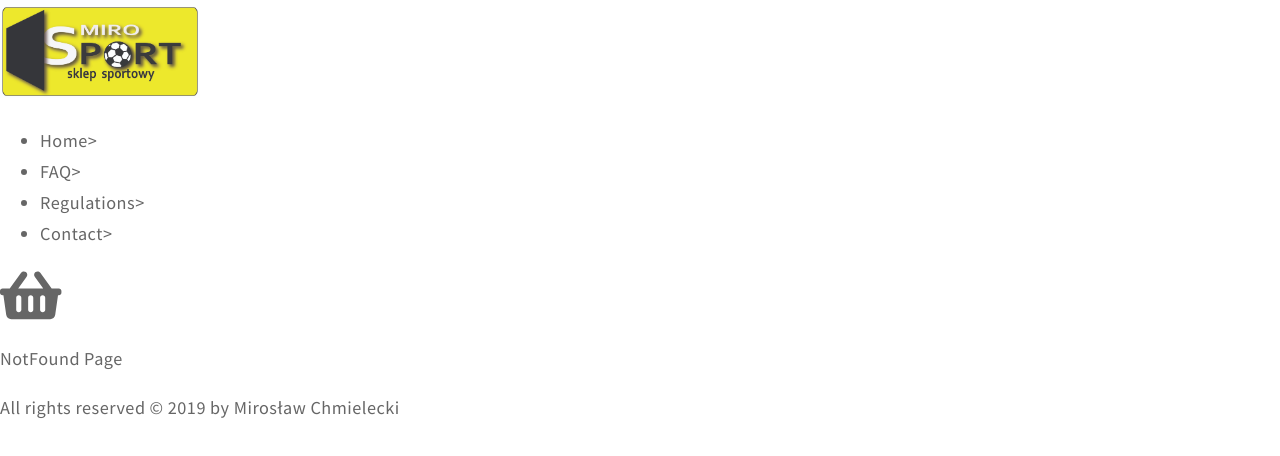
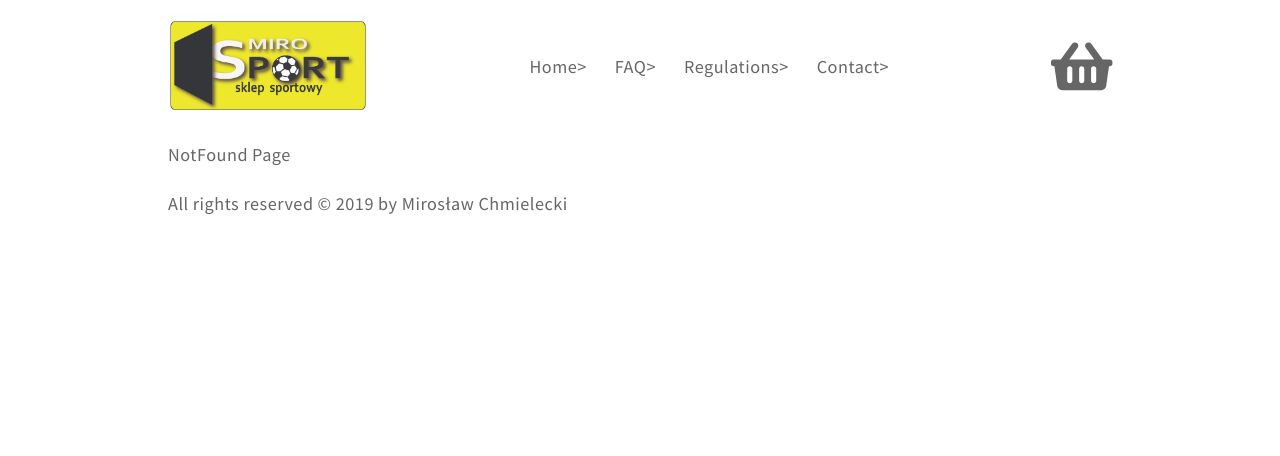
Before and after one commit to MiroslawChmielecki/Final-Project---Online-Shop, a React (Create React App) app in the folder client/: page /product/1 in a window 1280 px wide. Shown: the top 456 px of the page. Built offline with nearby package versions, Linux system fonts and the light colour scheme.

Commit message:
Add initial style files and styles

```diff
--- a/client/src/components/features/NavBar/Navbar.js
+++ b/client/src/components/features/NavBar/Navbar.js
@@ -2,6 +2,7 @@ import React from "react";
 import Logo from "../../common/Logo/Logo";
 import MainMenu from "../../layout/MainMenu/MainMenu";
 import BasketShopping from "../../common/BasketShopping/BasketShopping";
+import "./Navbar.scss";
 
 class NavBar extends React.Component {
   state = {
@@ -17,7 +18,7 @@ class NavBar extends React.Component {
     const { links } = this.state;
 
     return (
-      <nav>
+      <nav className="navbar">
         <Logo />
         <MainMenu links={links} />
         <BasketShopping />
--- /dev/null
+++ b/client/src/components/features/NavBar/Navbar.scss
@@ -0,0 +1,8 @@
+@import "../../../styles/settings.scss";
+
+.navbar {
+  display: flex;
+  justify-content: space-between;
+  align-items: center;
+  flex-wrap: wrap;
+}
--- a/client/src/components/features/ProductSummary/ProductSummary.js
+++ b/client/src/components/features/ProductSummary/ProductSummary.js
@@ -1,9 +1,10 @@
 import React from "react";
 import { PropTypes } from "prop-types";
 import { Link } from "react-router-dom";
+import "./ProductSummary.scss";
 
 const ProductSummary = ({ img, name, price, description }) => (
-  <div>
+  <div className="product-summary">
     <Link to={"product/"}>
       <h3>{name}</h3>
       <p>{price}</p>
--- /dev/null
+++ b/client/src/components/features/ProductSummary/ProductSummary.scss
@@ -0,0 +1,18 @@
+@import "../../../styles/settings.scss";
+
+.product-summary {
+  border-bottom: 1px solid $color-textfield-border;
+  padding: $base-size;
+  margin-bottom: $base-size;
+  margin-left: -$base-size;
+  transition: 0.2s;
+  cursor: pointer;
+}
+
+.product-summary:hover {
+  margin-left: -$base-size * 2;
+  margin-top: -$base-size / 5;
+  border-radius: $radius;
+  box-shadow: 0 0 20px rgba(0, 0, 0, 0.1);
+  padding-left: $base-size * 1.5;
+}
--- a/client/src/components/layout/MainMenu/MainMenu.js
+++ b/client/src/components/layout/MainMenu/MainMenu.js
@@ -2,12 +2,18 @@ import React from "react";
 import PropTypes from "prop-types";
 import { Link } from "react-router-dom";
 import { withRouter } from "react-router-dom";
+import "./MainMenu.scss";
 
-const MainMenu = ({ links }) => (
-  <ul>
+const MainMenu = ({ links, location }) => (
+  <ul className="main-menu">
     {links.map((link, index) => (
       <li key={index}>
-        <Link to={link.path}>{link.title}></Link>
+        <Link
+          className={(location.pathname === link.path && "active") || ""}
+          to={link.path}
+        >
+          {link.title}>
+        </Link>
       </li>
     ))}
   </ul>
--- /dev/null
+++ b/client/src/components/layout/MainMenu/MainMenu.scss
@@ -0,0 +1,12 @@
+@import "../../../styles/settings.scss";
+
+.main-menu {
+  display: flex;
+  flex-wrap: wrap;
+  list-style-type: none;
+  padding: 0;
+
+  li {
+    margin: 0 $base-size;
+  }
+}
--- a/client/src/components/layout/PageContainer/PageContainer.scss
+++ b/client/src/components/layout/PageContainer/PageContainer.scss
@@ -0,0 +1,8 @@
+@import "../../../styles/settings.scss";
+
+.container-fluid {
+  width: 100%;
+  max-width: 1000px;
+  margin: 0 auto;
+  padding: $base-size $base-size * 2;
+}
```
Also changed, not shown: client/src/components/features/ProductsList/ProductsList.scss (added).
